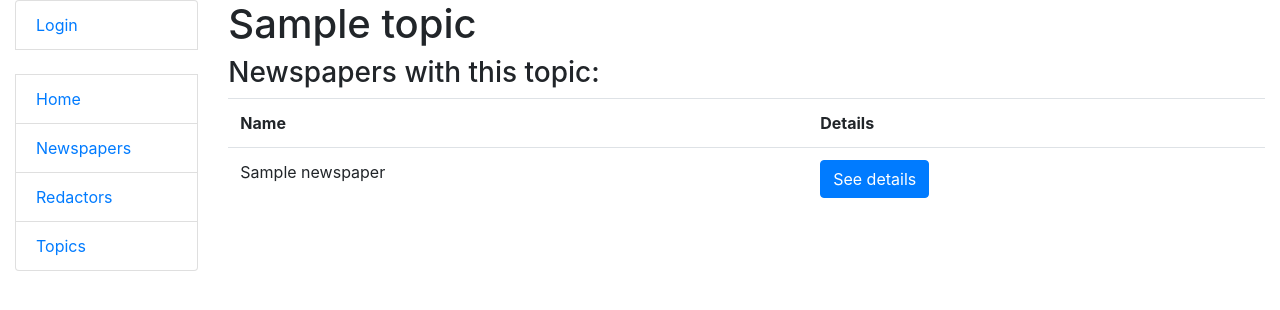
After one commit to Maaax256/newspaper-agency, a Django app: page /topics/1/ in a window 1280 px wide. The commit adds this page. Shown: the top 310 px of the page. Run offline with Django 5.2, Linux system fonts and the light colour scheme; tables that the repository leaves empty hold one stand-in row (values such as "Sample post").

Commit message:
implemented topic_detail page

```diff
--- a/agency/urls.py
+++ b/agency/urls.py
@@ -4,7 +4,7 @@ from agency.views import (NewspaperListView,
                           index,
                           RedactorListView,
                           TopicListView,
-                          NewspaperDetailView)
+                          NewspaperDetailView, TopicDetailView)
 
 urlpatterns = [
     path("", index, name="home"),
@@ -28,6 +28,11 @@ urlpatterns = [
         "newspapers/<int:pk>/",
         NewspaperDetailView.as_view(),
         name="newspaper-detail"
+    ),
+    path(
+        "topics/<int:pk>/",
+        TopicDetailView.as_view(),
+        name="topic-detail"
     )
 ]
 
--- a/agency/views.py
+++ b/agency/views.py
@@ -1,4 +1,4 @@
-from django.shortcuts import render
+from django.shortcuts import render, get_object_or_404
 from django.views import generic
 
 from agency.models import Newspaper, Redactor, Topic
@@ -36,3 +36,9 @@ class NewspaperDetailView(generic.DetailView):
                 .prefetch_related("topics")
                 .prefetch_related("redactors"))
     template_name = "agency/newspaper/newspaper_detail.html"
+
+
+class TopicDetailView(generic.DetailView):
+    model = Topic
+    queryset = Topic.objects.all().prefetch_related("newspapers")
+    template_name = "agency/topic/topic_detail.html"
--- a/templates/agency/newspaper/newspaper_detail.html
+++ b/templates/agency/newspaper/newspaper_detail.html
@@ -19,12 +19,12 @@
   {% endif %}
 
   {% if newspaper.redactors.all %}
-    <h2>Redactors:</h2>
+    <h2>Redactors who published this newspaper:</h2>
     <ul>
       {% for redactor in newspaper.redactors.all %}
         <li>
           {{ redactor.first_name }} {{ redactor.last_name }}
-{#          <a href="{% url 'agency:redactor-detail' redactor.pk %}">#}
+{#          <a href="{% url 'agency:redactor-detail' redactor.pk %}" class="btn btn-primary link-to-page">#}
 {#            See details#}
 {#          </a>#}
         </li>
--- /dev/null
+++ b/templates/agency/topic/topic_detail.html
@@ -0,0 +1,30 @@
+{% extends "base.html" %}
+
+{% block title %}
+  <title>Topic</title>
+{% endblock %}
+
+{% block content %}
+  <h1>{{ topic.name }}</h1>
+  <h3>Newspapers with this topic:</h3>
+  {% if topic.newspapers.all %}
+    <table class="table">
+      <tr>
+        <th>Name</th>
+        <th>Details</th>
+      </tr>
+      {% for newspaper in topic.newspapers.all %}
+      <tr>
+        <td>{{ newspaper.title }}</td>
+        <td>
+          <a href="{% url 'agency:newspaper-detail' newspaper.pk %}" class="btn btn-primary link-to-page">
+            See details
+          </a>
+        </td>
+      </tr>
+      {% endfor %}
+    </table>
+  {% else %}
+    <p>No newspapers found with this topic</p>
+  {% endif %}
+{% endblock %}
--- a/templates/agency/topic/topic_list.html
+++ b/templates/agency/topic/topic_list.html
@@ -14,9 +14,9 @@
       <tr>
         <td>{{ topic.name }}</td>
         <td>
-{#          <a href="{% url 'agency:redactor-detail' redactor.pk %}" class="btn btn-primary link-to-page">#}
-{#            See details#}
-{#          </a>#}
+          <a href="{% url 'agency:topic-detail' topic.pk %}" class="btn btn-primary link-to-page">
+            See details
+          </a>
         </td>
       </tr>
       {% endfor %}
```
